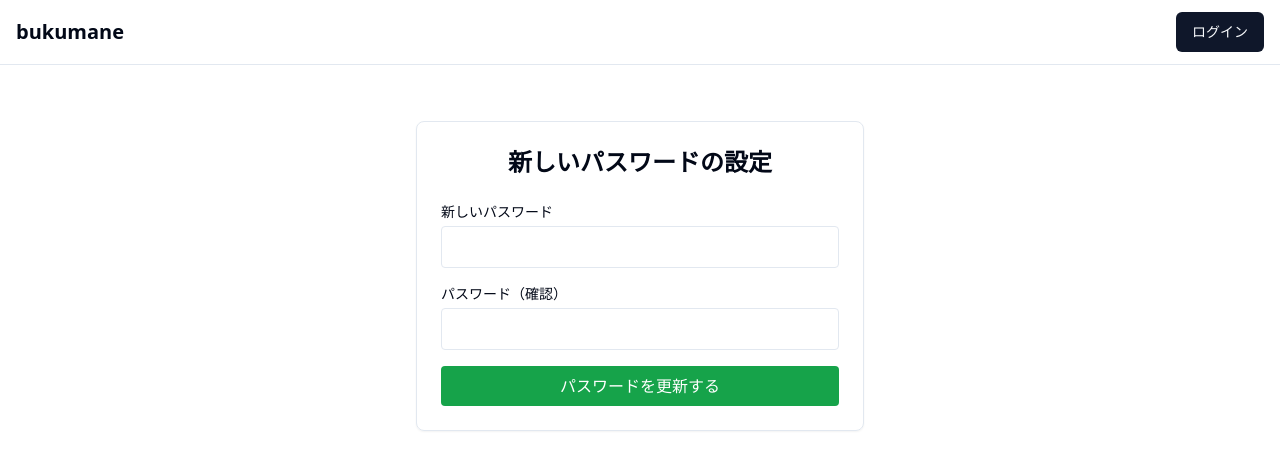
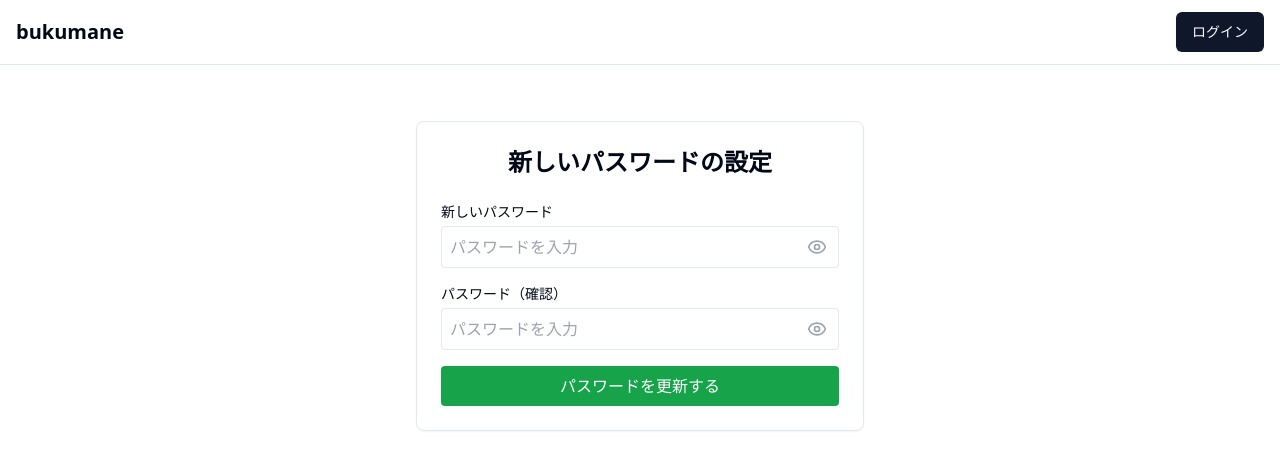
Before and after one commit to Hina03/bukumane, a Next.js app: page /new-password in a window 1280 px wide. Shown: the top 470 px of the page. Built offline with nearby package versions, Linux system fonts and the light colour scheme; no server answers.

Commit message:
improve: (password) パスワード入力後に確認できるようにする

```diff
--- a/src/app/(auth)/(password)/new-password/NewPasswordClient.tsx
+++ b/src/app/(auth)/(password)/new-password/NewPasswordClient.tsx
@@ -5,6 +5,7 @@
 import { useForm } from 'react-hook-form';
 import { zodResolver } from '@hookform/resolvers/zod';
 import { z } from 'zod';
+import { Eye, EyeOff } from 'lucide-react';
 
 const schema = z
   .object({
@@ -24,6 +25,7 @@
   const token = searchParams.get('token');
   const [error, setError] = useState('');
   const [success, setSuccess] = useState('');
+  const [showPassword, setShowPassword] = useState(false);
 
   const {
     register,
@@ -56,6 +58,10 @@
     }
   };
 
+  const togglePasswordVisibility = () => {
+    setShowPassword(!showPassword);
+  };
+
   return (
     <div className='mx-auto mt-10 max-w-md rounded-lg border p-6 shadow-sm'>
       <h1 className='mb-6 text-center text-2xl font-bold'>新しいパスワードの設定</h1>
@@ -69,20 +75,52 @@
           {error && <div className='text-center text-sm text-red-500'>{error}</div>}
           <div>
             <label className='mb-1 block text-sm font-medium'>新しいパスワード</label>
-            <input
-              {...register('password')}
-              type='password'
-              className='w-full rounded border p-2'
-            />
+            <div className='relative'>
+              <input
+                {...register('password')} // react-hook-formを使っている場合
+                type={showPassword ? 'text' : 'password'}
+                className='w-full rounded border p-2 pr-10' // 右側にアイコン用の余白(pr-10)を作る
+                placeholder='パスワードを入力'
+              />
+
+              {/* アイコンボタンをinputの上に重ねて配置 */}
+              <button
+                type='button' // form送信を防ぐために明示的にbuttonタイプを指定
+                onClick={togglePasswordVisibility}
+                className='absolute inset-y-0 right-0 flex items-center pr-3 text-gray-400 hover:text-gray-600'
+              >
+                {showPassword ? (
+                  <EyeOff className='h-5 w-5' /> // 表示中のときは「非表示アイコン」
+                ) : (
+                  <Eye className='h-5 w-5' /> // 非表示のときは「表示アイコン」
+                )}
+              </button>
+            </div>
             {errors.password && <p className='text-sm text-red-500'>{errors.password.message}</p>}
           </div>
           <div>
             <label className='mb-1 block text-sm font-medium'>パスワード（確認）</label>
-            <input
-              {...register('confirmPassword')}
-              type='password'
-              className='w-full rounded border p-2'
-            />
+            <div className='relative'>
+              <input
+                {...register('password')} // react-hook-formを使っている場合
+                type={showPassword ? 'text' : 'password'}
+                className='w-full rounded border p-2 pr-10' // 右側にアイコン用の余白(pr-10)を作る
+                placeholder='パスワードを入力'
+              />
+
+              {/* アイコンボタンをinputの上に重ねて配置 */}
+              <button
+                type='button' // form送信を防ぐために明示的にbuttonタイプを指定
+                onClick={togglePasswordVisibility}
+                className='absolute inset-y-0 right-0 flex items-center pr-3 text-gray-400 hover:text-gray-600'
+              >
+                {showPassword ? (
+                  <EyeOff className='h-5 w-5' /> // 表示中のときは「非表示アイコン」
+                ) : (
+                  <Eye className='h-5 w-5' /> // 非表示のときは「表示アイコン」
+                )}
+              </button>
+            </div>
             {errors.confirmPassword && (
               <p className='text-sm text-red-500'>{errors.confirmPassword.message}</p>
             )}
--- a/src/app/(auth)/login/page.tsx
+++ b/src/app/(auth)/login/page.tsx
@@ -7,7 +7,7 @@
 import { useForm } from 'react-hook-form';
 import { zodResolver } from '@hookform/resolvers/zod';
 import { z } from 'zod';
-
+import { Eye, EyeOff } from 'lucide-react';
 const loginSchema = z.object({
   email: z.email('メールアドレスを入力してください'),
   password: z.string().min(1, 'パスワードを入力してください'),
@@ -24,6 +24,7 @@
   const [isResending, setIsResending] = useState(false);
   const [resendMessage, setResendMessage] = useState('');
   const [emailForResend, setEmailForResend] = useState(''); // 再送用にメアドを保持
+  const [showPassword, setShowPassword] = useState(false);
 
   const {
     register,
@@ -80,6 +81,10 @@
     }
   };
 
+  const togglePasswordVisibility = () => {
+    setShowPassword(!showPassword);
+  };
+
   return (
     <div className='mx-auto mt-10 max-w-md rounded-lg border p-6 shadow-sm'>
       <h1 className='mb-6 text-center text-2xl font-bold'>ログイン</h1>
@@ -123,7 +128,27 @@
               パスワードを忘れた方はこちら
             </Link>
           </div>
-          <input {...register('password')} type='password' className='w-full rounded border p-2' />
+          <div className='relative'>
+            <input
+              {...register('password')} // react-hook-formを使っている場合
+              type={showPassword ? 'text' : 'password'}
+              className='w-full rounded border p-2 pr-10' // 右側にアイコン用の余白(pr-10)を作る
+              placeholder='パスワードを入力'
+            />
+
+            {/* アイコンボタンをinputの上に重ねて配置 */}
+            <button
+              type='button' // form送信を防ぐために明示的にbuttonタイプを指定
+              onClick={togglePasswordVisibility}
+              className='absolute inset-y-0 right-0 flex items-center pr-3 text-gray-400 hover:text-gray-600'
+            >
+              {showPassword ? (
+                <EyeOff className='h-5 w-5' /> // 表示中のときは「非表示アイコン」
+              ) : (
+                <Eye className='h-5 w-5' /> // 非表示のときは「表示アイコン」
+              )}
+            </button>
+          </div>
           {errors.password && <p className='text-sm text-red-500'>{errors.password.message}</p>}
         </div>
 
--- a/src/app/(auth)/register/page.tsx
+++ b/src/app/(auth)/register/page.tsx
@@ -5,6 +5,7 @@
 import { zodResolver } from '@hookform/resolvers/zod';
 import { z } from 'zod';
 import Link from 'next/link';
+import { Eye, EyeOff } from 'lucide-react';
 
 // バリデーションスキーマ
 const registerSchema = z.object({
@@ -20,6 +21,7 @@
   const [isResending, setIsResending] = useState(false);
   const [registeredEmail, setRegisteredEmail] = useState(''); // 再送用に保存
   const [countdown, setCountdown] = useState(0); // タイマー用の秒数
+  const [showPassword, setShowPassword] = useState(false);
 
   const {
     register,
@@ -81,6 +83,10 @@
     }
   };
 
+  const togglePasswordVisibility = () => {
+    setShowPassword(!showPassword);
+  };
+
   return (
     <div className='mx-auto mt-10 max-w-md rounded-lg border p-6 shadow-sm'>
       <h1 className='mb-6 text-center text-2xl font-bold'>新規登録</h1>
@@ -123,11 +129,27 @@
 
             <div>
               <label className='mb-1 block text-sm font-medium'>パスワード</label>
-              <input
-                {...register('password')}
-                type='password'
-                className='w-full rounded border p-2'
-              />
+              <div className='relative'>
+                <input
+                  {...register('password')} // react-hook-formを使っている場合
+                  type={showPassword ? 'text' : 'password'}
+                  className='w-full rounded border p-2 pr-10' // 右側にアイコン用の余白(pr-10)を作る
+                  placeholder='パスワードを入力'
+                />
+
+                {/* アイコンボタンをinputの上に重ねて配置 */}
+                <button
+                  type='button' // form送信を防ぐために明示的にbuttonタイプを指定
+                  onClick={togglePasswordVisibility}
+                  className='absolute inset-y-0 right-0 flex items-center pr-3 text-gray-400 hover:text-gray-600'
+                >
+                  {showPassword ? (
+                    <EyeOff className='h-5 w-5' /> // 表示中のときは「非表示アイコン」
+                  ) : (
+                    <Eye className='h-5 w-5' /> // 非表示のときは「表示アイコン」
+                  )}
+                </button>
+              </div>
               {errors.password && <p className='text-sm text-red-500'>{errors.password.message}</p>}
             </div>
 
```
